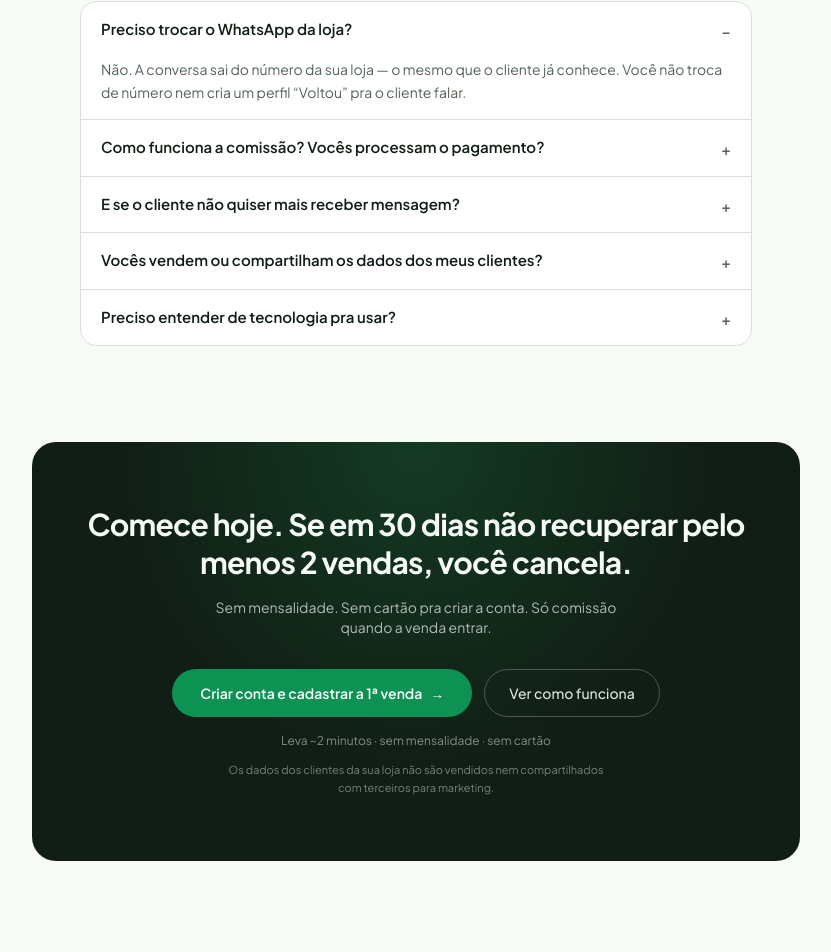
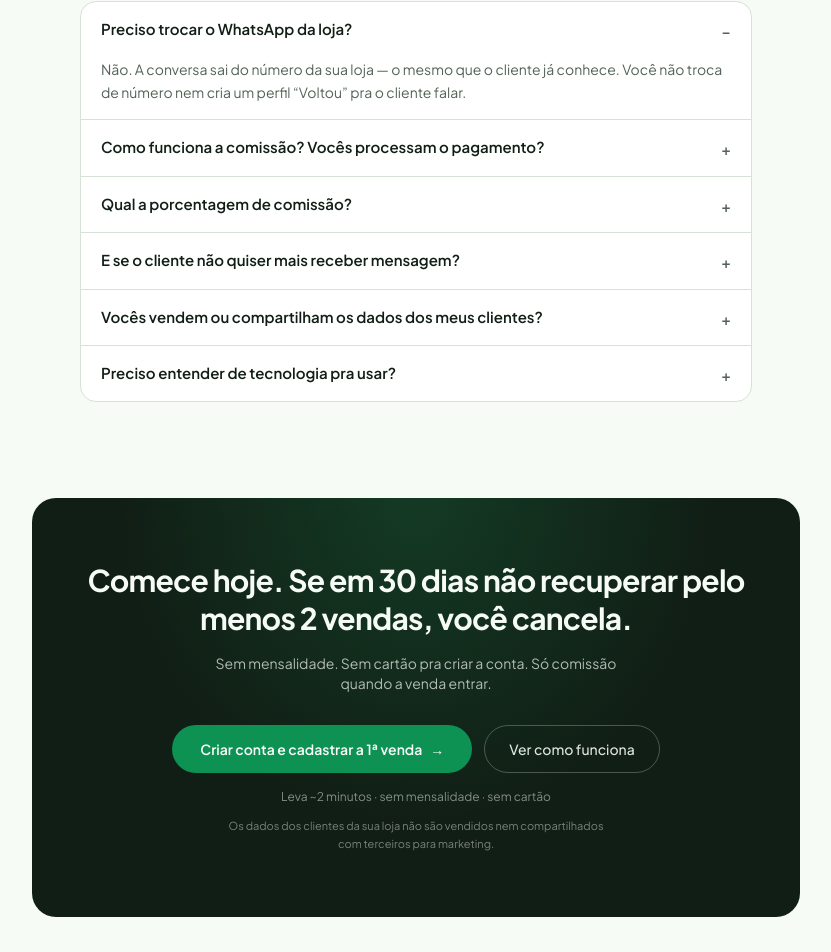
Before and after one commit to momauricio/voltou-front, a Next.js app: page / in a window 1280 px wide. Shown: the part 3384-4336 px from the top of the page, without its empty margins (224-1055 px from the left). Built offline with nearby package versions, Linux system fonts and the light colour scheme.

Commit message:
feat(landing): add FAQ answer for 5% commission rate
Co-authored-by: Cursor <cursoragent@cursor.com>

```diff
--- a/src/components/landing/landing-faq.tsx
+++ b/src/components/landing/landing-faq.tsx
@@ -16,6 +16,10 @@ const FAQ_ITEMS = [
   {
     q: 'Como funciona a comissão? Vocês processam o pagamento?',
     a: 'O cliente paga no link da sua loja (hoje pelo Mercado Pago; outras formas de checkout vão entrar depois). O dinheiro da venda vai pra você. A Voltou só fica com a comissão quando essa venda recuperada entra. Sem mensalidade e sem cartão pra abrir a conta.',
+  },
+  {
+    q: 'Qual a porcentagem de comissão?',
+    a: '5% sobre o valor dos produtos da venda recuperada. Frete não entra na base da comissão. Se o cliente não pagar, você não paga comissão.',
   },
   {
     q: 'E se o cliente não quiser mais receber mensagem?',
```
